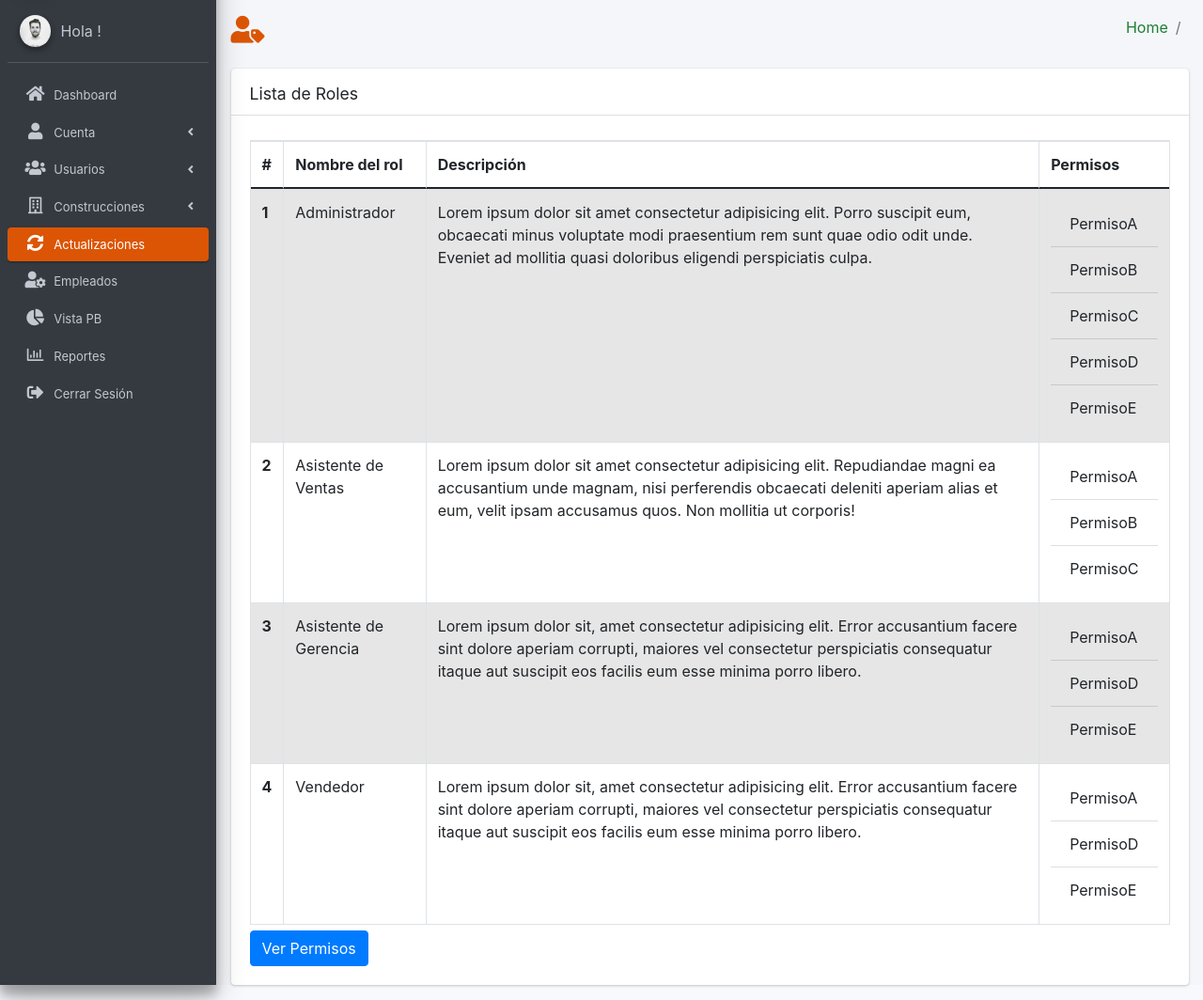
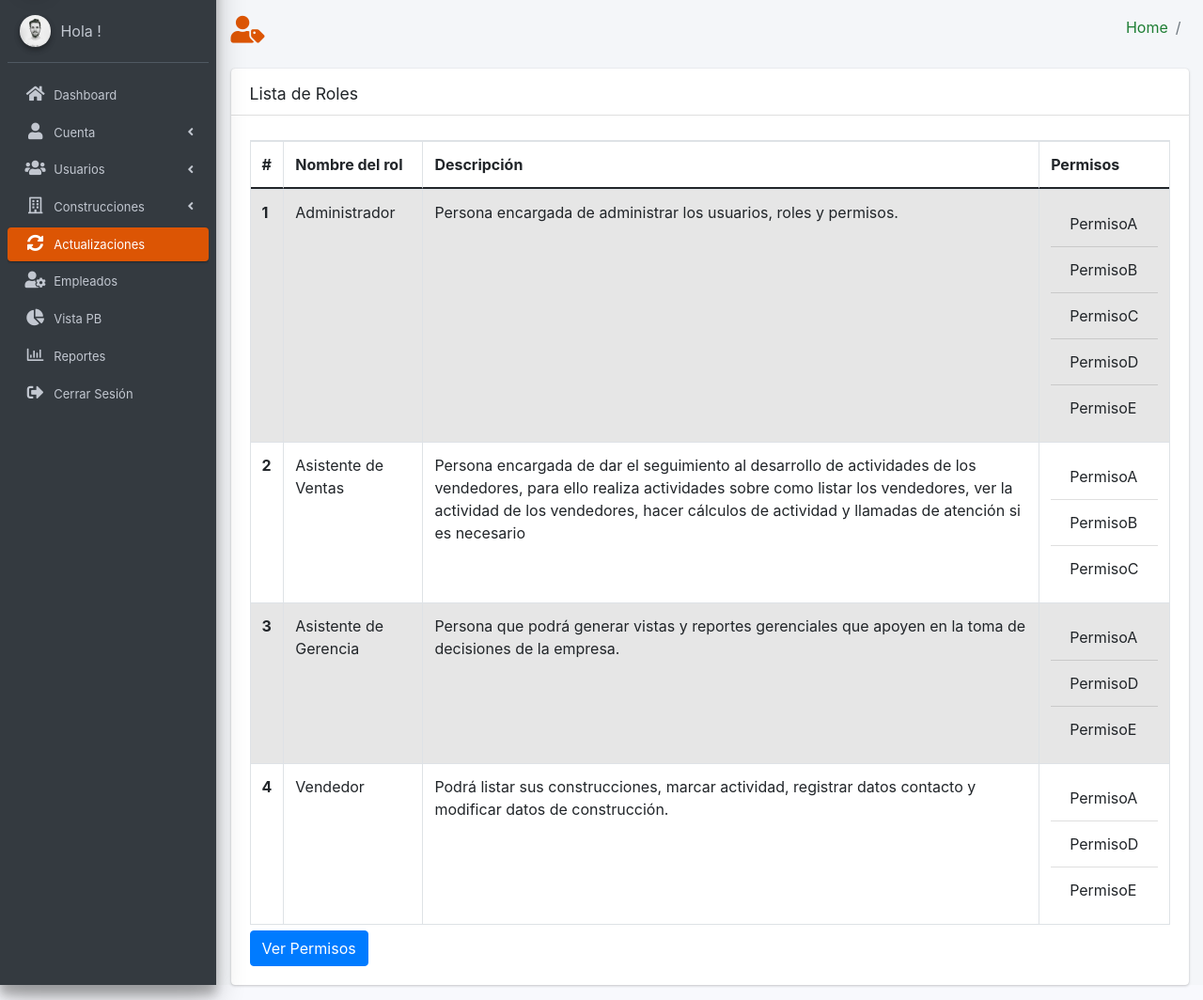
Before and after one commit to ovas04/SINM, a Flask app: template templates/roles.html in a window 1280 px wide. Shown: the part 57-1121 px from the top of the page at 94% size. Run offline with Flask 2, Linux system fonts and the light colour scheme; the template is opened without the code that fills it, so the values that code supplies are empty; some libraries are stand-ins or nearby versions.

Commit message:
Descripción de los roles

```diff
--- a/templates/roles.html
+++ b/templates/roles.html
@@ -44,7 +44,7 @@
 													<tr>
                                                         <th scope="row">1</th>
                                                         <td>Administrador</td>
-                                                        <td>Lorem ipsum dolor sit amet consectetur adipisicing elit. Porro suscipit eum, obcaecati minus voluptate modi praesentium rem sunt quae odio odit unde. Eveniet ad mollitia quasi doloribus eligendi perspiciatis culpa.</td>
+                                                        <td>Persona encargada de administrar los usuarios, roles y permisos.</td>
                                                         <td>
                                                             <ul class="list-group list-group-flush">
                                                                 <li class="list-group-item bg-transparent">PermisoA</li>
@@ -58,7 +58,10 @@
                                                       <tr>
                                                         <th scope="row">2</th>
                                                         <td>Asistente de Ventas</td>
-                                                        <td>Lorem ipsum dolor sit amet consectetur adipisicing elit. Repudiandae magni ea accusantium unde magnam, nisi perferendis obcaecati deleniti aperiam alias et eum, velit ipsam accusamus quos. Non mollitia ut corporis!</td>
+                                                        <td>Persona encargada de dar el seguimiento al desarrollo
+                                                            de actividades de los vendedores, para ello realiza actividades sobre como listar
+                                                            los vendedores, ver la actividad de los vendedores, hacer cálculos de
+                                                            actividad y llamadas de atención si es necesario</td>
                                                         <td>
                                                             <ul class="list-group list-group-flush">
                                                                 <li class="list-group-item bg-transparent">PermisoA</li>
@@ -70,7 +73,9 @@
                                                       <tr>
                                                         <th scope="row">3</th>
                                                         <td>Asistente de Gerencia</td>
-                                                        <td>Lorem ipsum dolor sit, amet consectetur adipisicing elit. Error accusantium facere sint dolore aperiam corrupti, maiores vel consectetur perspiciatis consequatur itaque aut suscipit eos facilis eum esse minima porro libero.</td>
+                                                        <td>Persona que podrá generar vistas y reportes
+                                                            gerenciales que apoyen en la toma de decisiones de la empresa.
+                                                            </td>
                                                         <td>
                                                             <ul class="list-group list-group-flush">
                                                                 <li class="list-group-item bg-transparent">PermisoA</li>
@@ -82,7 +87,8 @@
                                                       <tr>
                                                         <th scope="row">4</th>
                                                         <td>Vendedor</td>
-                                                        <td>Lorem ipsum dolor sit, amet consectetur adipisicing elit. Error accusantium facere sint dolore aperiam corrupti, maiores vel consectetur perspiciatis consequatur itaque aut suscipit eos facilis eum esse minima porro libero.</td>
+                                                        <td>Podrá listar sus construcciones, marcar actividad, registrar datos contacto y modificar
+                                                            datos de construcción.</td>
                                                         <td>
                                                             <ul class="list-group list-group-flush">
                                                                 <li class="list-group-item bg-transparent">PermisoA</li>
```
